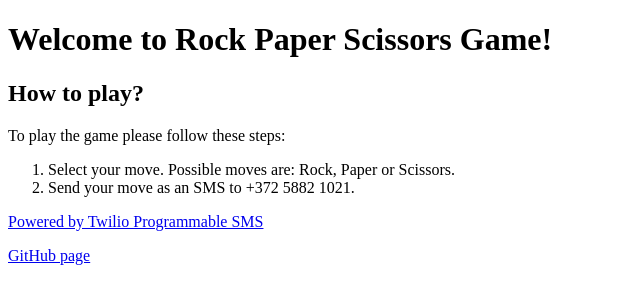
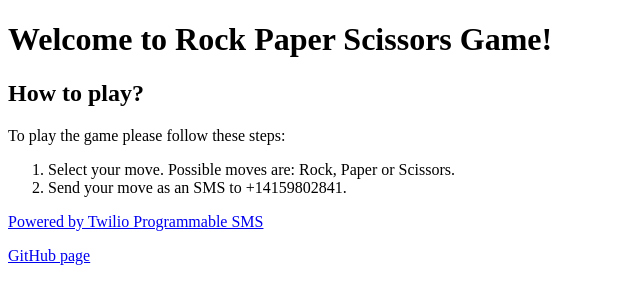
Before and after one commit to OleksandrDrozd/twilio_rps, a plain HTML site: page static/index.html in a window 1280 px wide. Shown: the full height of the page, 0-640 px from the left. Drawn offline with Linux system fonts and the light colour scheme.

Commit message:
Production version 1.0.3
List of changes:
- changed number to globally available

```diff
--- a/static/index.html
+++ b/static/index.html
@@ -10,7 +10,7 @@
     <p>To play the game please follow these steps:</p>
     <ol>
         <li>Select your move. Possible moves are: Rock, Paper or Scissors.</li>
-        <li>Send your move as an SMS to +372 5882 1021.</li>
+        <li>Send your move as an SMS to +14159802841.</li>
     </ol>
     <p><a href="https://www.twilio.com/sms" target="_blank">Powered by Twilio Programmable SMS</a></p>
     <p><a href="https://github.com/OleksandrDrozd/twilio_rps" target="_blank">GitHub page</a></p>
```
